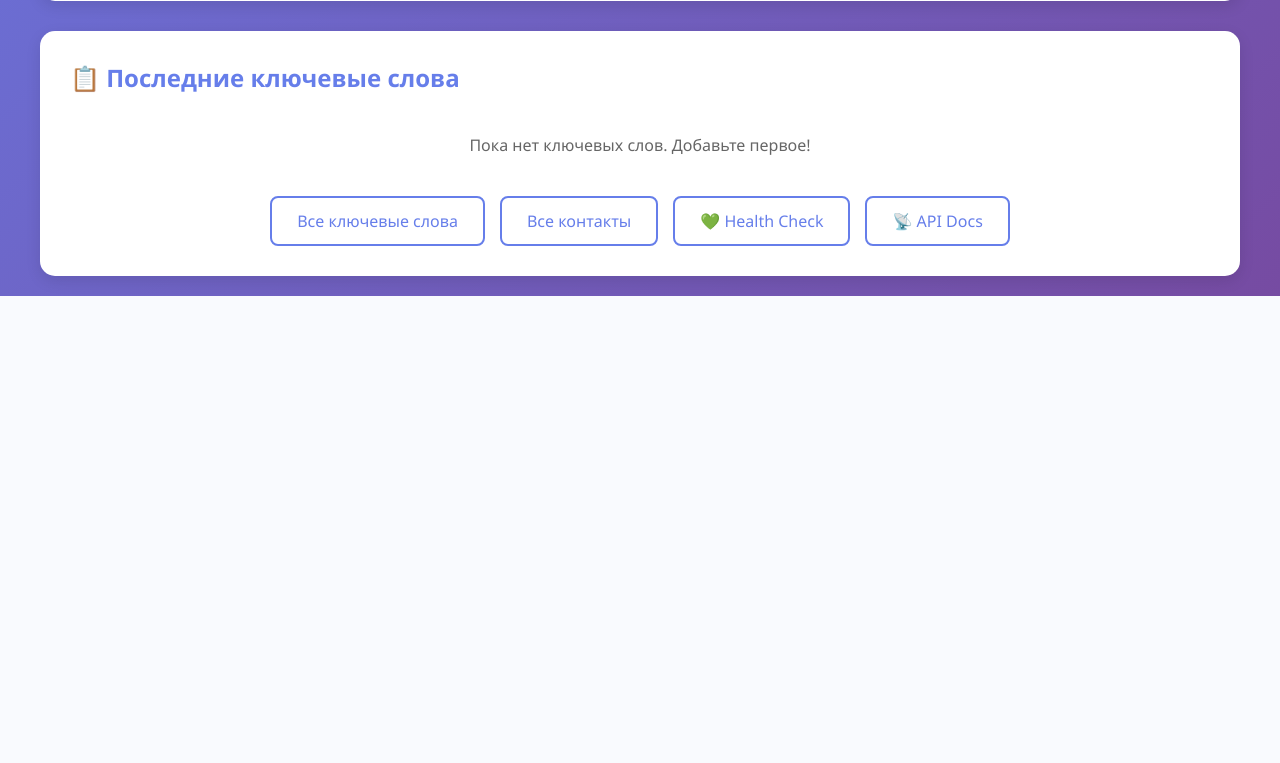
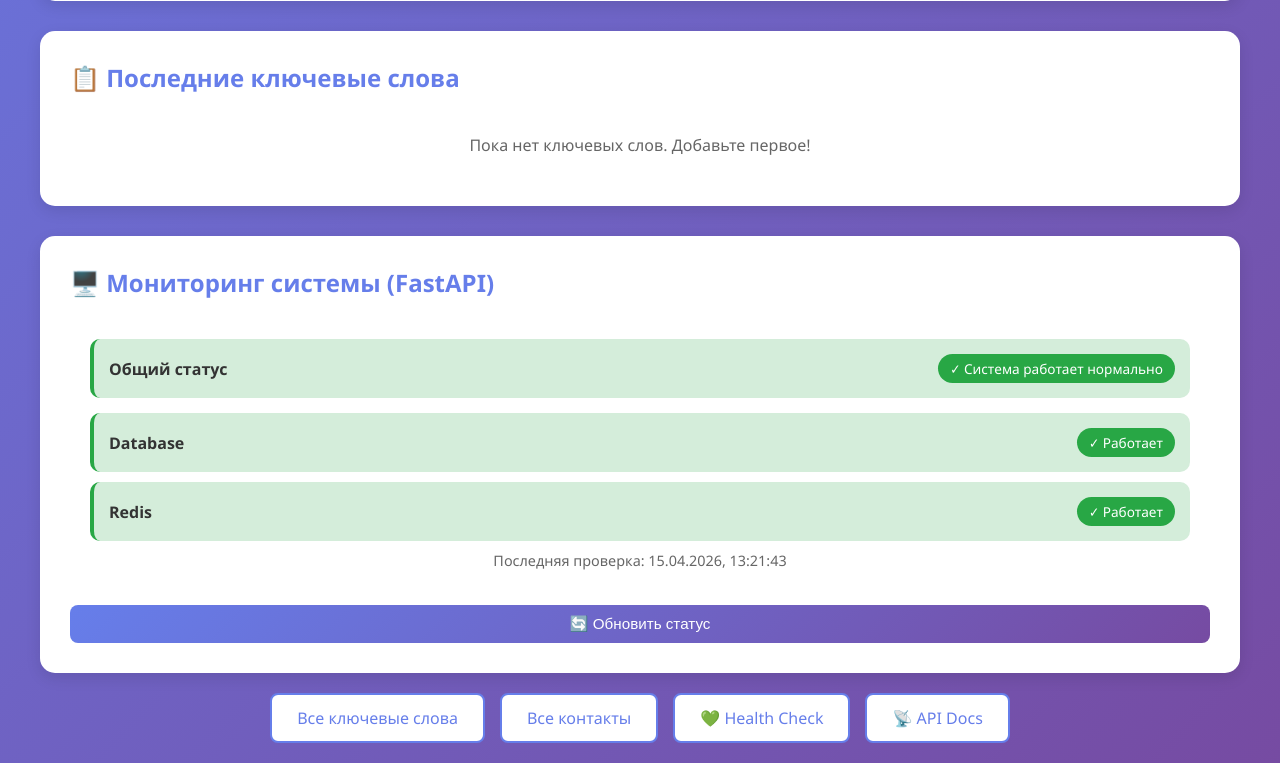
Before and after one commit to hauptmann1971/b2b-contact-miner, a Flask app: page / in a window 1280 px wide. Shown: the part 793-1556 px from the top of the page. Before the commit the page ends 1089 px from the top, so only its background shows below. Run offline with Flask 3, Linux system fonts and the light colour scheme; data that the repository does not hold is empty; parts of the project's set-up code (start-up, migrations or seed data) failed here and were passed over.

Commit message:
Доделал мониторинг. Вынес его на главную страницу

```diff
--- a/templates/index.html
+++ b/templates/index.html
@@ -239,6 +239,67 @@
             background: #667eea;
             color: white;
         }
+
+        /* Health Check Styles */
+        .health-status-card {
+            background: #f8f9fa;
+            padding: 15px;
+            border-radius: 10px;
+            margin-bottom: 10px;
+            border-left: 4px solid #667eea;
+            display: flex;
+            justify-content: space-between;
+            align-items: center;
+        }
+
+        .health-status-card.healthy {
+            border-left-color: #28a745;
+            background: #d4edda;
+        }
+
+        .health-status-card.unhealthy {
+            border-left-color: #dc3545;
+            background: #f8d7da;
+        }
+
+        .health-service-name {
+            font-weight: 600;
+            color: #333;
+        }
+
+        .health-badge {
+            padding: 5px 12px;
+            border-radius: 15px;
+            font-size: 0.85em;
+            font-weight: 500;
+        }
+
+        .health-badge.healthy {
+            background: #28a745;
+            color: white;
+        }
+
+        .health-badge.unhealthy {
+            background: #dc3545;
+            color: white;
+        }
+
+        .refresh-btn {
+            background: linear-gradient(135deg, #667eea 0%, #764ba2 100%);
+            color: white;
+            padding: 10px 20px;
+            border: none;
+            border-radius: 8px;
+            cursor: pointer;
+            font-size: 0.95em;
+            font-weight: 500;
+            transition: transform 0.2s;
+        }
+
+        .refresh-btn:hover {
+            transform: translateY(-2px);
+            box-shadow: 0 5px 15px rgba(102, 126, 234, 0.4);
+        }
     </style>
 </head>
 <body>
@@ -362,8 +423,18 @@
             {% else %}
             <p style="color: #666; text-align: center; padding: 20px;">Пока нет ключевых слов. Добавьте первое!</p>
             {% endif %}
+        </div>
 
-            <div class="nav-links">
+        <!-- Health Check Monitoring Section -->
+        <div class="recent-keywords" style="margin-top: 30px;">
+            <h2>🖥️ Мониторинг системы (FastAPI)</h2>
+            <div id="fastapi-health-status" style="padding: 20px;">
+                <p style="color: #666; text-align: center;">Загрузка статуса сервисов...</p>
+            </div>
+            <button onclick="loadFastAPIHealth()" class="refresh-btn" style="margin-top: 15px;">🔄 Обновить статус</button>
+        </div>
+
+        <div class="nav-links">
                 <a href="{{ url_for('keywords_list') }}" class="nav-link">Все ключевые слова</a>
                 <a href="{{ url_for('contacts_list') }}" class="nav-link">Все контакты</a>
                 <a href="{{ url_for('health_check_page') }}" class="nav-link">💚 Health Check</a>
@@ -371,5 +442,64 @@
             </div>
         </div>
     </div>
+
+    <script>
+        // Load FastAPI Health Status
+        function loadFastAPIHealth() {
+            const statusDiv = document.getElementById('fastapi-health-status');
+            statusDiv.innerHTML = '<p style="color: #666; text-align: center;">Загрузка...</p>';
+
+            fetch('http://localhost:8000/health')
+                .then(response => response.json())
+                .then(data => {
+                    let html = '';
+
+                    // Overall status
+                    const overallClass = data.status === 'healthy' ? 'healthy' : 'unhealthy';
+                    const overallText = data.status === 'healthy' ? '✓ Система работает нормально' : '✗ Обнаружены проблемы';
+                    html += `<div class="health-status-card ${overallClass}" style="margin-bottom: 15px;">`;
+                    html += `<span class="health-service-name">Общий статус</span>`;
+                    html += `<span class="health-badge ${overallClass}">${overallText}</span>`;
+                    html += `</div>`;
+
+                    // Individual services
+                    if (data.services) {
+                        for (const [service, status] of Object.entries(data.services)) {
+                            const serviceClass = status === 'healthy' ? 'healthy' : 'unhealthy';
+                            const serviceName = service.charAt(0).toUpperCase() + service.slice(1);
+                            const statusText = status === 'healthy' ? '✓ Работает' : '✗ Не работает';
+
+                            html += `<div class="health-status-card ${serviceClass}">`;
+                            html += `<span class="health-service-name">${serviceName}</span>`;
+                            html += `<span class="health-badge ${serviceClass}">${statusText}</span>`;
+                            html += `</div>`;
+                        }
+                    }
+
+                    // Timestamp
+                    if (data.timestamp) {
+                        const timestamp = new Date(data.timestamp).toLocaleString('ru-RU');
+                        html += `<p style="color: #666; font-size: 0.9em; margin-top: 10px; text-align: center;">Последняя проверка: ${timestamp}</p>`;
+                    }
+
+                    statusDiv.innerHTML = html;
+                })
+                .catch(error => {
+                    statusDiv.innerHTML = `
+                        <div class="health-status-card unhealthy">
+                            <span class="health-service-name">Ошибка подключения</span>
+                            <span class="health-badge unhealthy">✗ Недоступно</span>
+                        </div>
+                        <p style="color: #dc3545; margin-top: 10px; text-align: center;">
+                            Не удалось подключиться к FastAPI серверу (порт 8000)<br>
+                            <small>Убедитесь, что мониторинг запущен: .\start_all.ps1 status</small>
+                        </p>
+                    `;
+                });
+        }
+
+        // Load health status on page load
+        window.addEventListener('DOMContentLoaded', loadFastAPIHealth);
+    </script>
 </body>
 </html>
```
Also changed, not shown: monitoring/healthcheck.py (+59 -7 lines), 6 other files.
